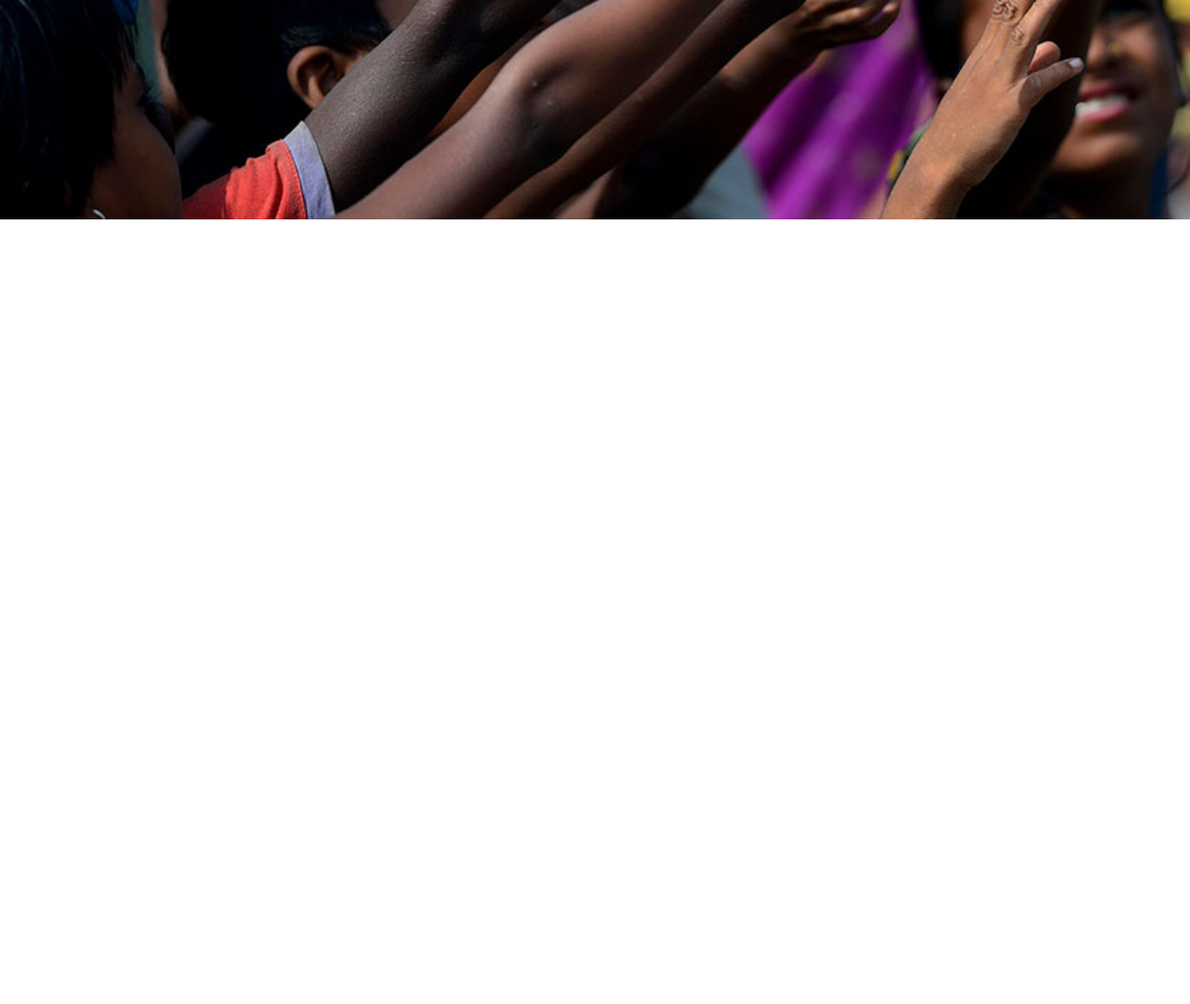
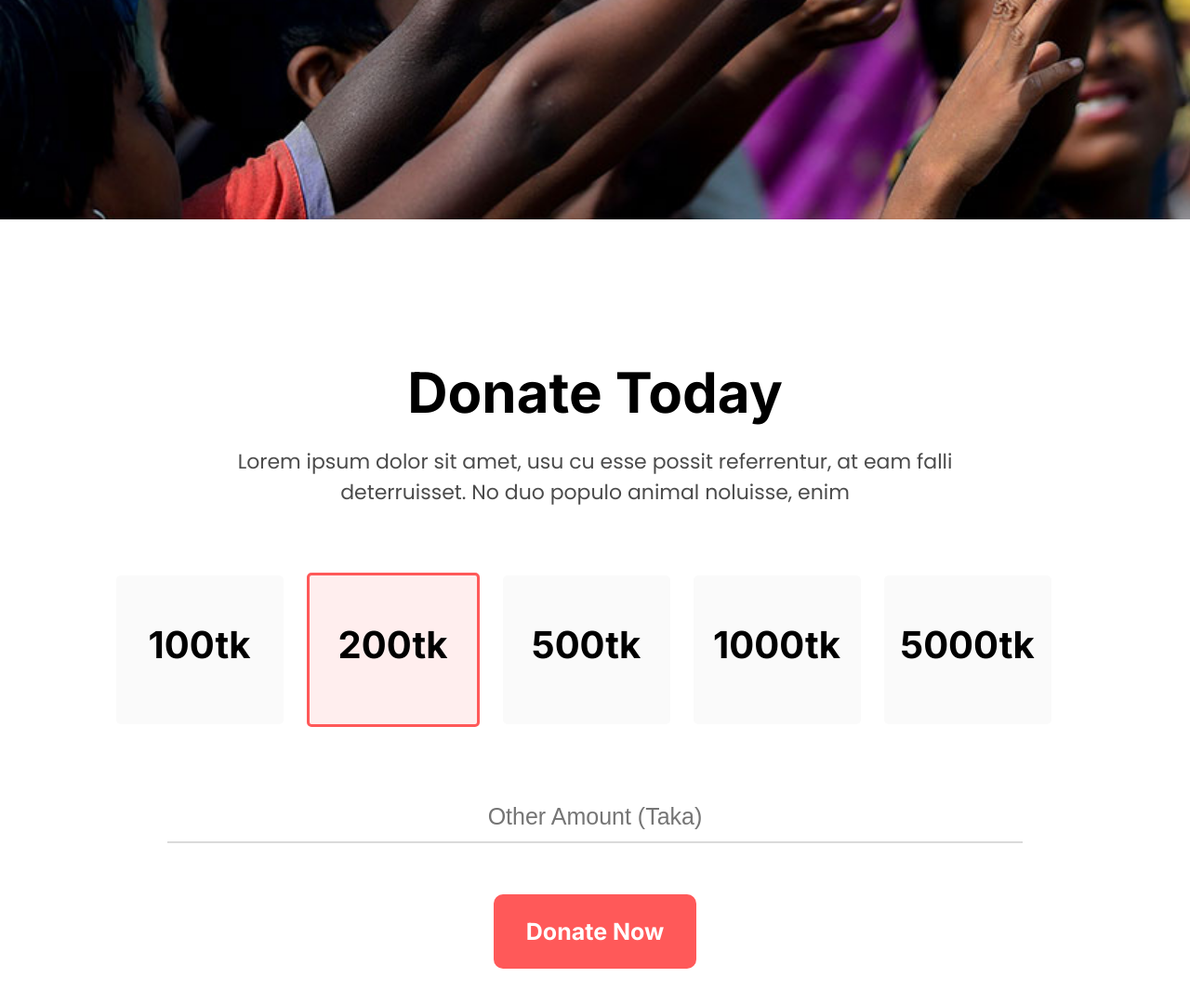
Before and after one commit to rohanhasan17/donate-today-repo, a plain HTML site: page index.html in a window 1280 px wide. Shown: the part 664-1744 px from the top of the page at 93% size. Before the commit the page ends 900 px from the top, so only its background shows below. Drawn offline with Linux system fonts and the light colour scheme.

Commit message:
donate today section

```diff
--- a/index.html
+++ b/index.html
@@ -31,6 +31,41 @@
         </div>
     </section>
 
+    <section class="donate-today-section">
+        <div class="donate-today-text">
+            <h1>Donate Today</h1>
+            <p>Lorem ipsum dolor sit amet, usu cu esse possit referrentur, at eam falli<br>
+                deterruisset. No duo populo animal noluisse, enim</p>
+        </div>
+
+        <div class="main-tk-box">
+            <div class="tk-box">
+                <h1>100tk</h1>
+            </div>
+            <div id="color-box" class="tk-box">
+                <h1>200tk</h1>
+            </div>
+            <div class="tk-box">
+                <h1>500tk</h1>
+            </div>
+            <div class="tk-box">
+                <h1>1000tk</h1>
+            </div>
+            <div class="tk-box">
+                <h1>5000tk</h1>
+            </div>
+        </div>
+
+        <div class="input-box">
+            <input type="text" placeholder="Other Amount (Taka)">
+        </div>
+
+        <div>
+            <a class="link-button" href="">Donate Now</a>
+        </div>
+
+    </section>
+
 </body>
 
 </html>
--- a/style.css
+++ b/style.css
@@ -35,4 +35,68 @@ body {
     color: white;
     border-radius: 10px;
     font-size: 25px;
+    font-family: 'Inter', sans-serif;
 }
+
+/* banner ended */
+
+.donate-today-section {
+    text-align: center;
+    margin-top: 150px;
+    margin-bottom: 100px;
+}
+
+.donate-today-text h1 {
+    font-size: 60px;
+    font-family: 'Inter', sans-serif;
+    margin-bottom: 0px;
+}
+
+.donate-today-text p {
+    font-family: 'Poppins', sans-serif;
+    font-size: 22px;
+    opacity: 0.7;
+}
+
+.main-tk-box {
+    display: flex;
+    align-items: center;
+    justify-content: center;
+    margin-top: 70px;
+    margin-bottom: 70px;
+}
+
+.tk-box {
+
+    background-color: #FAFAFA;
+    margin-right: 25px;
+    width: 180px;
+    height: 160px;
+    text-align: center;
+    border-radius: 5px;
+}
+
+.tk-box h1 {
+    font-family: 'Inter', sans-serif;
+    font-size: 40px;
+    margin-top: 50px;
+}
+
+#color-box {
+    border: 3px solid #FF5959;
+    background-color: #FFEEEE;
+}
+
+.input-box input {
+    margin-bottom: 40px;
+    padding: 12px 60px;
+    width: 800px;
+    border: none;
+    border-bottom: 2px solid #DADADA;
+    text-align: center;
+    font-size: 25px;
+}
+
+.input-box {
+    margin-bottom: 40px;
+}
```
